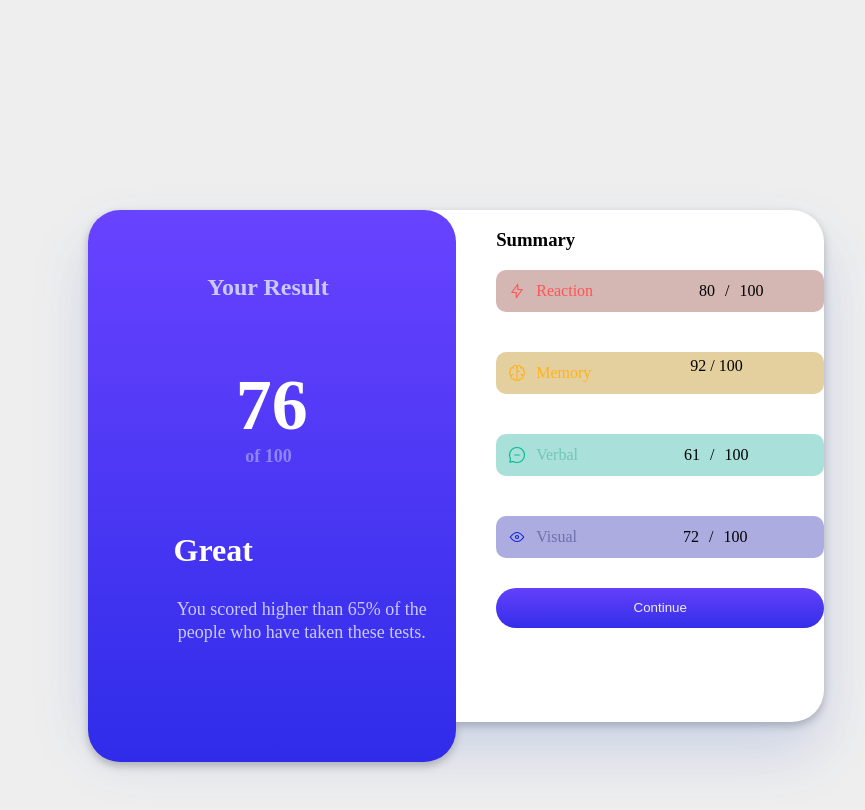
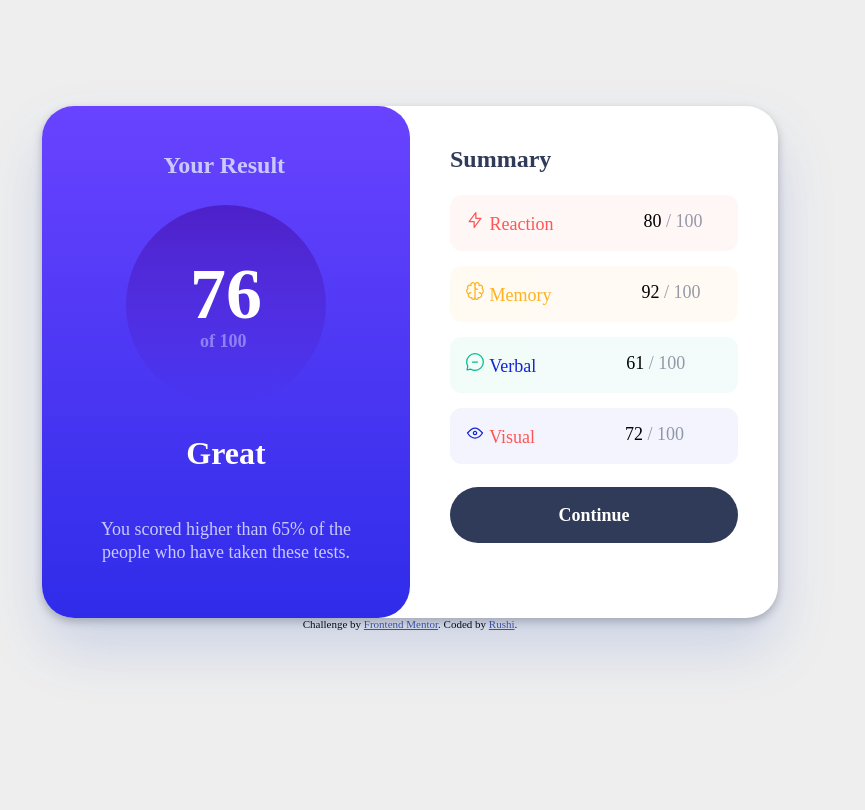
Before and after one commit to rtrend96/Result-sumary, a plain HTML site: page index.html in a window 1280 px wide. Shown: the whole page, without its empty margins (230-1095 px from the left). Drawn offline with Linux system fonts and the light colour scheme.

Commit message:
Update index.html

```diff
--- a/index.html
+++ b/index.html
@@ -21,7 +21,7 @@
 				justify-content: center;
 				align-content: center;
 				align-items: center;
-				height: 100vh;
+				height: 90vh;
 				background: #eeeeee;
 				flex-direction: column;
 			}
@@ -38,14 +38,8 @@
 				flex-direction: row;
 				gap: 40px;
 				border-radius: 20px;
-
 				width: 736px;
 				height: 512px;
-				position: absolute;
-				left: 24.86%;
-				right: 24.03%;
-				top: 26.3%;
-				bottom: 26.3%;
 
 				/* White */
 
@@ -55,11 +49,8 @@
 				filter: drop-shadow(0px 4px 4px rgba(0, 0, 0, 0.25));
 			}
 			._result-header {
-				position: absolute;
 				width: 125px;
 				height: 31px;
-				left: calc(50% - 125px / 2 - 186.5px);
-				top: calc(50% - 31px / 2 - 202.5px);
 
 				/* Heading M */
 
@@ -68,7 +59,6 @@
 				font-weight: 700;
 				font-size: 24px;
 				line-height: 31px;
-
 				/* Light Blue */
 
 				color: #cac9ff;
@@ -76,82 +66,68 @@
 			._percentage-wrappper {
 				width: 200px;
 				height: 200px;
-				left: 436px;
-				top: 388px;
+			}
+			._oval {
+				/* Gradient 2 */
+				height: 200px;
+				border-radius: 50%;
+				display: flex;
+				flex-direction: column;
+				align-items: center;
+				justify-content: center;
+				background: linear-gradient(
+					180deg,
+					#4d21c9 0%,
+					rgba(37, 33, 201, 0) 100%,
+					rgba(37, 33, 201, 0) 100%
+				);
 			}
 			._76 {
-				position: absolute;
 				width: 81px;
 				height: 72px;
-				left: calc(50% - 81px / 2 - 184.5px);
-				top: calc(50% - 72px / 2 - 61px);
-
 				/* Heading XL */
-
 				font-family: "Hanken Grotesk";
 				font-style: normal;
 				font-weight: 800;
 				font-size: 72px;
 				line-height: 72px;
 				/* identical to box height, or 100% */
-
 				text-align: center;
-
 				/* White */
-
 				color: #ffffff;
 			}
 			._100 {
-				position: absolute;
 				width: 52px;
 				height: 23px;
-				left: calc(50% - 52px / 2 - 185px);
-				top: calc(50% - 23px / 2 - 9.5px);
-
 				/* Body (Bold) */
-
 				font-family: "Hanken Grotesk";
 				font-style: normal;
 				font-weight: 700;
 				font-size: 18px;
 				line-height: 23px;
-
 				/* Light Blue */
-
 				color: #cac9ff;
 
 				mix-blend-mode: normal;
 				opacity: 0.52;
 			}
+
 			._great {
-				width: 83px;
-				height: 42px;
-				left: calc(50% - 83px / 2 - 2.5px);
-				top: calc(50% - 42px / 2 - 46px);
-
 				/* Heading L */
-
 				font-family: "Hanken Grotesk";
 				font-style: normal;
 				font-weight: 700;
 				font-size: 32px;
 				line-height: 42px;
 				/* identical to box height */
-
-				text-align: center;
-
 				/* White */
-
 				color: #ffffff;
 			}
 			._desc {
 				width: 260px;
 				height: 69px;
-				left: calc(50% - 260px / 2);
-				top: calc(50% - 69px / 2 + 23.5px);
 
 				/* Body */
-
 				font-family: "Hanken Grotesk";
 				font-style: normal;
 				font-weight: 500;
@@ -163,25 +139,13 @@
 
 				color: #cac9ff;
 			}
-			._left-bottom {
-				position: absolute;
-				right: 53.33%;
-				top: 57.04%;
-				bottom: 30.56%;
-			}
 			._left-card {
+				display: flex;
+				flex-direction: column;
+				align-items: center;
 				padding: 20px;
-				width: 368px;
-				height: 512px;
-				left: 352px;
-				top: 284px;
-				left: 24.86%;
-				right: 49.58%;
-				top: 26.3%;
-				bottom: 26.3%;
-
+				width: 50%;
 				/* Gradient 1 */
-
 				background: linear-gradient(
 					180deg,
 					#7755ff 0%,
@@ -193,24 +157,77 @@
 			._right-card {
 				display: flex;
 				flex-direction: column;
-				align-items: space-between;
+				gap: 20px;
 				width: 50%;
 			}
-			.summary-card {
+			._summary-header {
+				margin-top: 38px;
+				width: 104px;
+				height: 31px;
+				/* Heading M */
+
+				font-family: "Hanken Grotesk";
+				font-style: normal;
+				font-weight: 700;
+				font-size: 24px;
+				line-height: 31px;
+
+				/* Dark Navy */
+
+				color: #303b59;
+			}
+			._card-group {
+				display: flex;
+				flex-direction: column;
+				gap: 15px;
+				width: 288px;
+				height: 272px;
+				font-family: "Hanken Grotesk";
+				font-style: normal;
+				font-weight: 500;
+				font-size: 18px;
+				line-height: 23px;
+			}
+			._name-card {
 				display: flex;
 				gap: 90px;
-				border-radius: 10px;
-				height: 2rem;
-				padding: 5px;
+				border-radius: 12px;
+				padding: 15px;
 			}
-			button {
-				margin-top: 30px;
-				margin-bottom: 30px;
-				border-radius: 20px;
-				height: 2.5rem;
-				border: none;
-				color: #eeeeee;
-				background-image: linear-gradient(#6440fa, #342eea);
+			._number {
+				/* Dark Navy */
+
+				color: #303b59;
+
+				opacity: 0.5;
+			}
+			._continue {
+				display: flex;
+				justify-content: center;
+				align-content: center;
+				align-items: center;
+				width: 288px;
+				height: 56px;
+				/* Body (Bold) */
+				font-family: "Hanken Grotesk";
+				font-style: normal;
+				font-weight: 700;
+				font-size: 18px;
+				line-height: 23px;
+				text-align: right;
+				background: #303b59;
+				border-radius: 128px;
+				/* White */
+				color: #ffffff;
+			}
+			._continue:hover {
+				cursor: pointer;
+				background: linear-gradient(
+					180deg,
+					#7755ff 0%,
+					#6943ff 0.01%,
+					#2f2ce9 100%
+				);
 			}
 		</style>
 	</head>
@@ -219,66 +236,106 @@
 			<div class="_left-card">
 				<p class="_result-header"> Your Result </p>
 				<div class="_percentage-wrappper">
-					<span class="_76">76</span>
-					<span class="_100"> of 100 </span>
+					<div class="_oval">
+						<span class="_76">76</span>
+						<span class="_100"> of 100 </span>
+					</div>
 				</div>
-				<div class="_left-bottom"
-					><h2 class="_great"> Great </h2>
-					<p class="_desc">
-						You scored higher than 65% of the people who have taken these tests.
-					</p></div
-				>
+				<h2 class="_great"> Great </h2>
+				<p class="_desc">
+					You scored higher than 65% of the people who have taken these tests.
+				</p>
 			</div>
 			<div class="_right-card">
-				<h3> Summary </h3>
-				<div style="display: flex; flex-direction: column; gap: 40px">
-					<div style="background-color: #d4b6b2" class="summary-card">
-						<div style="display: flex; gap: 10px; color: #f55; padding: 7px">
+				<span class="_summary-header"> Summary </span>
+				<div class="_card-group">
+					<div
+						style="
+							background: linear-gradient(
+									0deg,
+									rgba(255, 255, 255, 0.95),
+									rgba(255, 255, 255, 0.95)
+								),
+								#ff5555;
+						"
+						class="_name-card"
+					>
+						<div style="color: #ff5555">
 							<img alt="Reaction icon" src="/assets/images/icon-reaction.svg" />
 							Reaction
 						</div>
-						<div style="display: flex; gap: 10px; padding: 7px">
+						<div>
 							<span>80 </span>
-							<span> / </span>
-							<span> 100 </span>
+							<span class="_number"> / </span>
+							<span class="_number"> 100 </span>
 						</div>
 					</div>
-					<div style="background-color: #e4cf9e" class="summary-card">
-						<div style="display: flex; gap: 10px; color: #ffb21e; padding: 7px">
+					<div
+						style="
+							background: linear-gradient(
+									0deg,
+									rgba(255, 255, 255, 0.95),
+									rgba(255, 255, 255, 0.95)
+								),
+								#ffb21e;
+						"
+						class="_name-card"
+					>
+						<div style="color: #ffb21e">
 							<img alt="Memory icon" src="/assets/images/icon-memory.svg" />
 							Memory
 						</div>
-						<div style="position: relative; right: 0">
+						<div>
 							<span>92</span>
-							<span> / </span>
-							<span> 100 </span>
+							<span class="_number"> / </span>
+							<span class="_number"> 100 </span>
 						</div>
 					</div>
-					<div style="background-color: #aae0da" class="summary-card">
-						<div style="display: flex; gap: 10px; color: #6fc8b7; padding: 7px">
+					<div
+						style="
+							background: linear-gradient(
+									0deg,
+									rgba(255, 255, 255, 0.95),
+									rgba(255, 255, 255, 0.95)
+								),
+								#00bb8f;
+						"
+						class="_name-card"
+					>
+						<div style="color: #1125d6">
 							<img alt="Verbal icon" src="/assets/images/icon-verbal.svg" />
 							Verbal
 						</div>
-						<div style="display: flex; gap: 10px; padding: 7px">
+						<div>
 							<span>61</span>
-							<span> / </span>
-							<span> 100 </span>
+							<span class="_number"> / </span>
+							<span class="_number"> 100 </span>
 						</div>
 					</div>
 
-					<div style="background-color: #acace0" class="summary-card">
-						<div style="display: flex; gap: 10px; color: #6e72aa; padding: 7px">
+					<div
+						style="
+							background: linear-gradient(
+									0deg,
+									rgba(255, 255, 255, 0.95),
+									rgba(255, 255, 255, 0.95)
+								),
+								#1125d6;
+						"
+						class="_name-card"
+					>
+						<div style="color: #ff5555">
 							<img alt="Visual icon" src="/assets/images/icon-visual.svg" />
 							Visual
 						</div>
-						<div style="display: flex; gap: 10px; padding: 7px">
+						<div>
 							<span>72 </span>
-							<span> / </span>
-							<span> 100 </span>
+							<span class="_number"> / </span>
+							<span class="_number"> 100 </span>
 						</div>
 					</div>
 				</div>
-				<button> Continue </button>
+				<span class="_continue"> Continue </span>
 			</div>
 		</div>
 		<div class="attribution">
```
